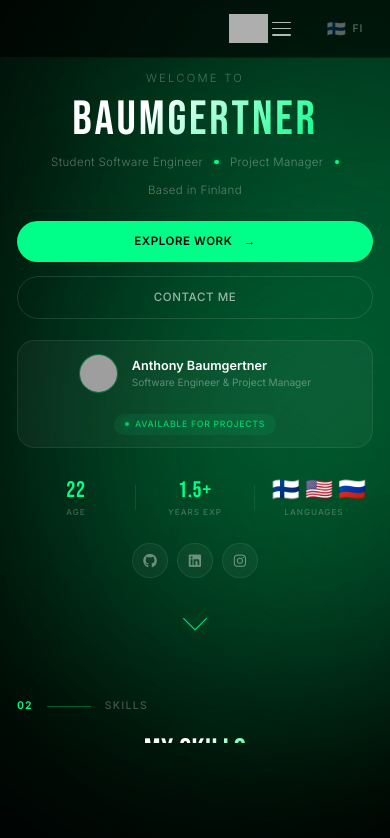
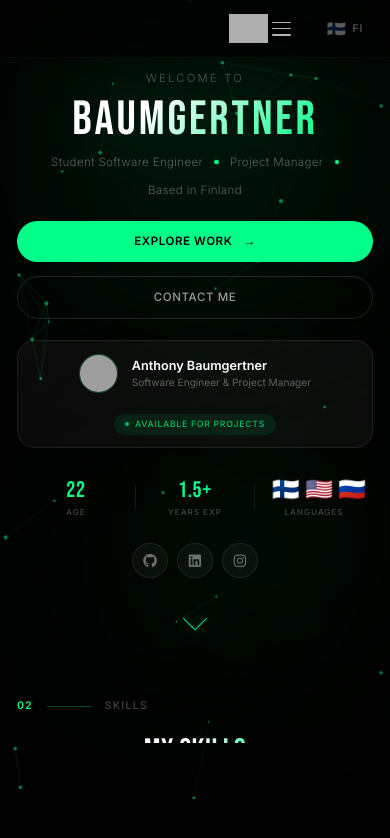
Before and after one commit to Baumyyy/Baumgertner, a React (Vite) app: page / in a window 390 px wide. Shown: the top 838 px of the page. Built offline with nearby package versions, Linux system fonts and the light colour scheme; no server answers; grey boxes are pictures that could not be loaded.

Commit message:
Bakcground correction for mobile and new details

```diff
--- a/src/components/AuroraBackground.css
+++ b/src/components/AuroraBackground.css
@@ -17,7 +17,7 @@
 .bg-orb-1 {
   width: 950px;
   height: 950px;
-  background: radial-gradient(circle, rgba(0, 255, 136, 0.38) 0%, transparent 70%);
+  background: radial-gradient(circle, rgba(0, 255, 136, 0.35) 0%, transparent 70%);
   top: -320px;
   left: -200px;
   animation: orbFloat1 32s ease-in-out infinite;
@@ -26,7 +26,7 @@
 .bg-orb-2 {
   width: 680px;
   height: 680px;
-  background: radial-gradient(circle, rgba(0, 210, 110, 0.28) 0%, transparent 70%);
+  background: radial-gradient(circle, rgba(0, 210, 110, 0.25) 0%, transparent 70%);
   top: 20%;
   right: -200px;
   animation: orbFloat2 40s ease-in-out infinite;
@@ -35,7 +35,7 @@
 .bg-orb-3 {
   width: 620px;
   height: 620px;
-  background: radial-gradient(circle, rgba(0, 180, 90, 0.22) 0%, transparent 70%);
+  background: radial-gradient(circle, rgba(0, 180, 90, 0.20) 0%, transparent 70%);
   bottom: 5%;
   left: 25%;
   animation: orbFloat3 26s ease-in-out infinite;
@@ -59,26 +59,11 @@
   50%        { transform: translate(-120px,-100px) scale(1.20); }
 }
 
-.bg-star {
+.bg-canvas {
   position: absolute;
-  height: 1.5px;
-  background: linear-gradient(90deg, rgba(255,255,255,0.9) 0%, rgba(255,255,255,0.3) 60%, transparent 100%);
-  border-radius: 2px;
-  opacity: 0;
-}
-
-.bg-star-1 { --rot: -35deg; width: 140px; top: 10%; left:  5%; animation: shootStar 10s linear  0.0s infinite; }
-.bg-star-2 { --rot: -30deg; width: 100px; top: 22%; left: -5%; animation: shootStar  8s linear  4.0s infinite; }
-.bg-star-3 { --rot: -35deg; width: 160px; top:  8%; left: 60%; animation: shootStar 12s linear  7.0s infinite; }
-.bg-star-4 { --rot: -25deg; width: 120px; top: 45%; left: 30%; animation: shootStar  9s linear  2.0s infinite; }
-.bg-star-5 { --rot: -40deg; width:  90px; top: 65%; left: 70%; animation: shootStar 11s linear  5.5s infinite; }
-.bg-star-6 { --rot: -30deg; width: 130px; top: 35%; left: -8%; animation: shootStar  7s linear  9.0s infinite; }
-
-@keyframes shootStar {
-  0%   { opacity: 0;   transform: rotate(var(--rot)) translateX(0);     }
-  4%   { opacity: 0.9;                                                   }
-  18%  { opacity: 0;   transform: rotate(var(--rot)) translateX(90vw);  }
-  100% { opacity: 0;   transform: rotate(var(--rot)) translateX(90vw);  }
+  inset: 0;
+  width: 100%;
+  height: 100%;
 }
 
 .aurora-container {
@@ -91,6 +76,30 @@
   -webkit-overflow-scrolling: touch;
 }
 
+@media (max-width: 768px) {
+  .bg-orb-1 {
+    width: 420px;
+    height: 420px;
+    background: radial-gradient(circle, rgba(0, 255, 136, 0.14) 0%, transparent 70%);
+    top: -120px;
+    left: -100px;
+  }
+  .bg-orb-2 {
+    width: 320px;
+    height: 320px;
+    background: radial-gradient(circle, rgba(0, 210, 110, 0.10) 0%, transparent 70%);
+    top: 40%;
+    right: -80px;
+  }
+  .bg-orb-3 {
+    width: 300px;
+    height: 300px;
+    background: radial-gradient(circle, rgba(0, 180, 90, 0.08) 0%, transparent 70%);
+    bottom: 10%;
+    left: 15%;
+  }
+}
+
 .aurora-container::-webkit-scrollbar       { width: 5px; }
 .aurora-container::-webkit-scrollbar-track { background: transparent; }
 .aurora-container::-webkit-scrollbar-thumb {
--- a/src/components/AuroraBackground.jsx
+++ b/src/components/AuroraBackground.jsx
@@ -1,22 +1,115 @@
+import { useEffect, useRef } from 'react';
 import './AuroraBackground.css';
 
-const AuroraBackground = ({ children }) => (
+const AuroraBackground = ({ children }) => {
+  const canvasRef = useRef(null);
+
+  useEffect(() => {
+    const canvas = canvasRef.current;
+    const ctx = canvas.getContext('2d');
+    let animationId;
+    const mouse = { x: -9999, y: -9999 };
+
+    const resize = () => {
+      canvas.width  = window.innerWidth;
+      canvas.height = window.innerHeight;
+    };
+    resize();
+    window.addEventListener('resize', resize);
+
+    const onMouseMove = (e) => { mouse.x = e.clientX; mouse.y = e.clientY; };
+    const onMouseLeave = ()  => { mouse.x = -9999;    mouse.y = -9999;    };
+    window.addEventListener('mousemove',  onMouseMove);
+    window.addEventListener('mouseleave', onMouseLeave);
+
+    const isMobile   = window.innerWidth < 768;
+    const COUNT      = isMobile ? 28 : 85;
+    const LINK_DIST  = isMobile ? 110 : 160;
+    const PUSH_DIST  = 130;
+    const PUSH_FORCE = 0.55;
+
+    const pts = Array.from({ length: COUNT }, () => ({
+      x:  Math.random() * window.innerWidth,
+      y:  Math.random() * window.innerHeight,
+      vx: (Math.random() - 0.5) * 0.1,
+      vy: (Math.random() - 0.5) * 0.1,
+      r:  0.8 + Math.random() * 1.4,
+    }));
+
+    const animate = () => {
+      ctx.clearRect(0, 0, canvas.width, canvas.height);
+
+      pts.forEach((p) => {
+        const dx   = p.x - mouse.x;
+        const dy   = p.y - mouse.y;
+        const dist = Math.hypot(dx, dy);
+
+        if (dist < PUSH_DIST && dist > 0) {
+          const f = ((PUSH_DIST - dist) / PUSH_DIST) * PUSH_FORCE;
+          p.vx += (dx / dist) * f;
+          p.vy += (dy / dist) * f;
+        }
+
+        p.vx *= 0.992;
+        p.vy *= 0.992;
+        p.x  += p.vx;
+        p.y  += p.vy;
+
+        if (p.x < 0) p.x = canvas.width;
+        if (p.x > canvas.width)  p.x = 0;
+        if (p.y < 0) p.y = canvas.height;
+        if (p.y > canvas.height) p.y = 0;
+
+        const glow = Math.max(0, 1 - dist / (PUSH_DIST * 1.5));
+        ctx.beginPath();
+        ctx.arc(p.x, p.y, p.r + glow * 1.5, 0, Math.PI * 2);
+        ctx.fillStyle = `rgba(0, 255, 136, ${0.45 + glow * 0.45})`;
+        ctx.fill();
+      });
+
+      for (let i = 0; i < pts.length; i++) {
+        for (let j = i + 1; j < pts.length; j++) {
+          const dx   = pts[i].x - pts[j].x;
+          const dy   = pts[i].y - pts[j].y;
+          const dist = Math.hypot(dx, dy);
+          if (dist > LINK_DIST) continue;
+
+          const alpha = (1 - dist / LINK_DIST) * 0.28;
+          ctx.beginPath();
+          ctx.moveTo(pts[i].x, pts[i].y);
+          ctx.lineTo(pts[j].x, pts[j].y);
+          ctx.strokeStyle = `rgba(0, 255, 136, ${alpha})`;
+          ctx.lineWidth   = 0.6;
+          ctx.stroke();
+        }
+      }
+
+      animationId = requestAnimationFrame(animate);
+    };
+
+    animate();
+
+    return () => {
+      cancelAnimationFrame(animationId);
+      window.removeEventListener('resize',     resize);
+      window.removeEventListener('mousemove',  onMouseMove);
+      window.removeEventListener('mouseleave', onMouseLeave);
+    };
+  }, []);
+
+  return (
     <>
       <div className="bg-layer" aria-hidden="true">
         <div className="bg-orb bg-orb-1" />
         <div className="bg-orb bg-orb-2" />
         <div className="bg-orb bg-orb-3" />
-      <div className="bg-star bg-star-1" />
-      <div className="bg-star bg-star-2" />
-      <div className="bg-star bg-star-3" />
-      <div className="bg-star bg-star-4" />
-      <div className="bg-star bg-star-5" />
-      <div className="bg-star bg-star-6" />
+        <canvas ref={canvasRef} className="bg-canvas" />
       </div>
       <div className="aurora-container">
         {children}
       </div>
     </>
   );
+};
 
 export default AuroraBackground;
```
Lines whose indentation alone changed are shown as unchanged.
